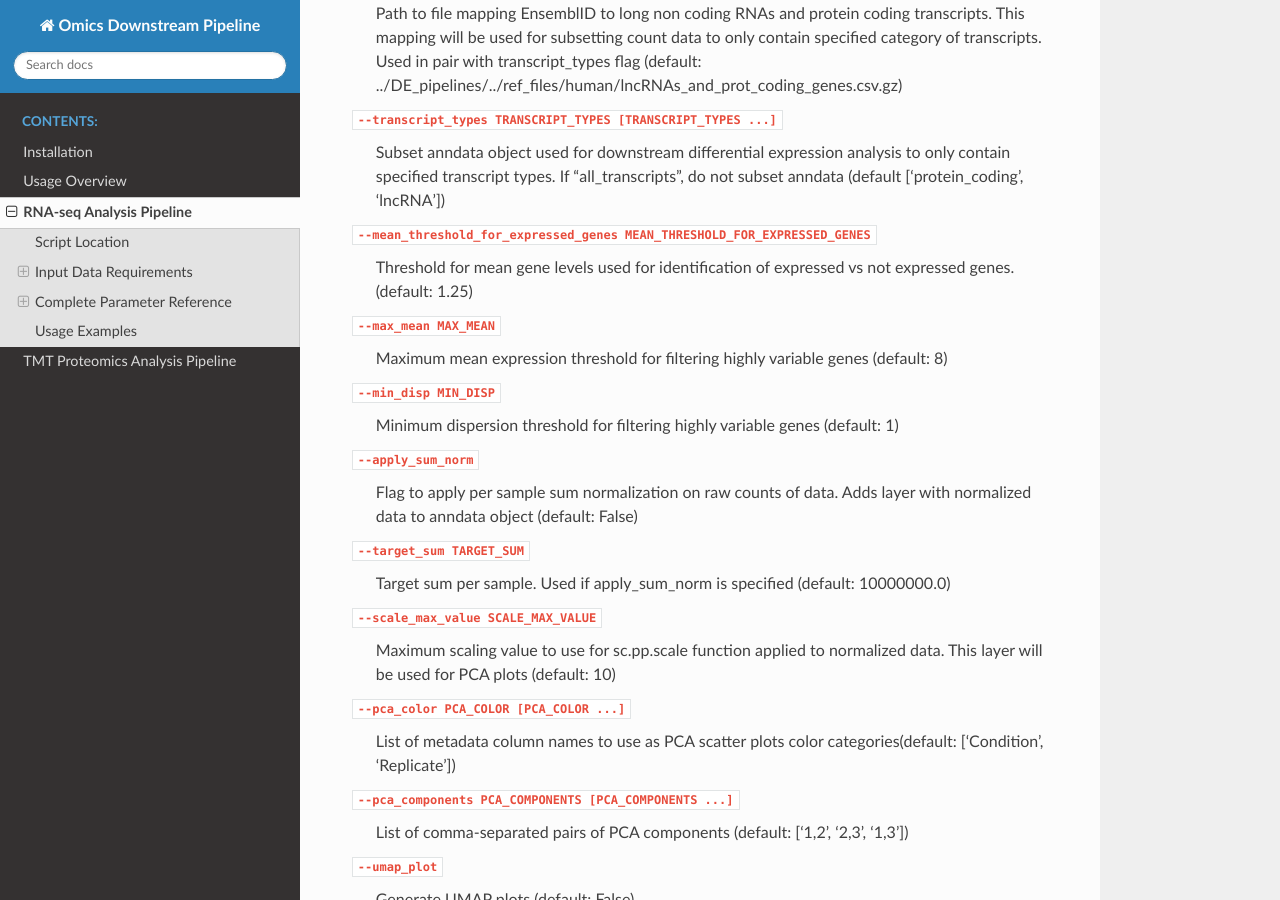
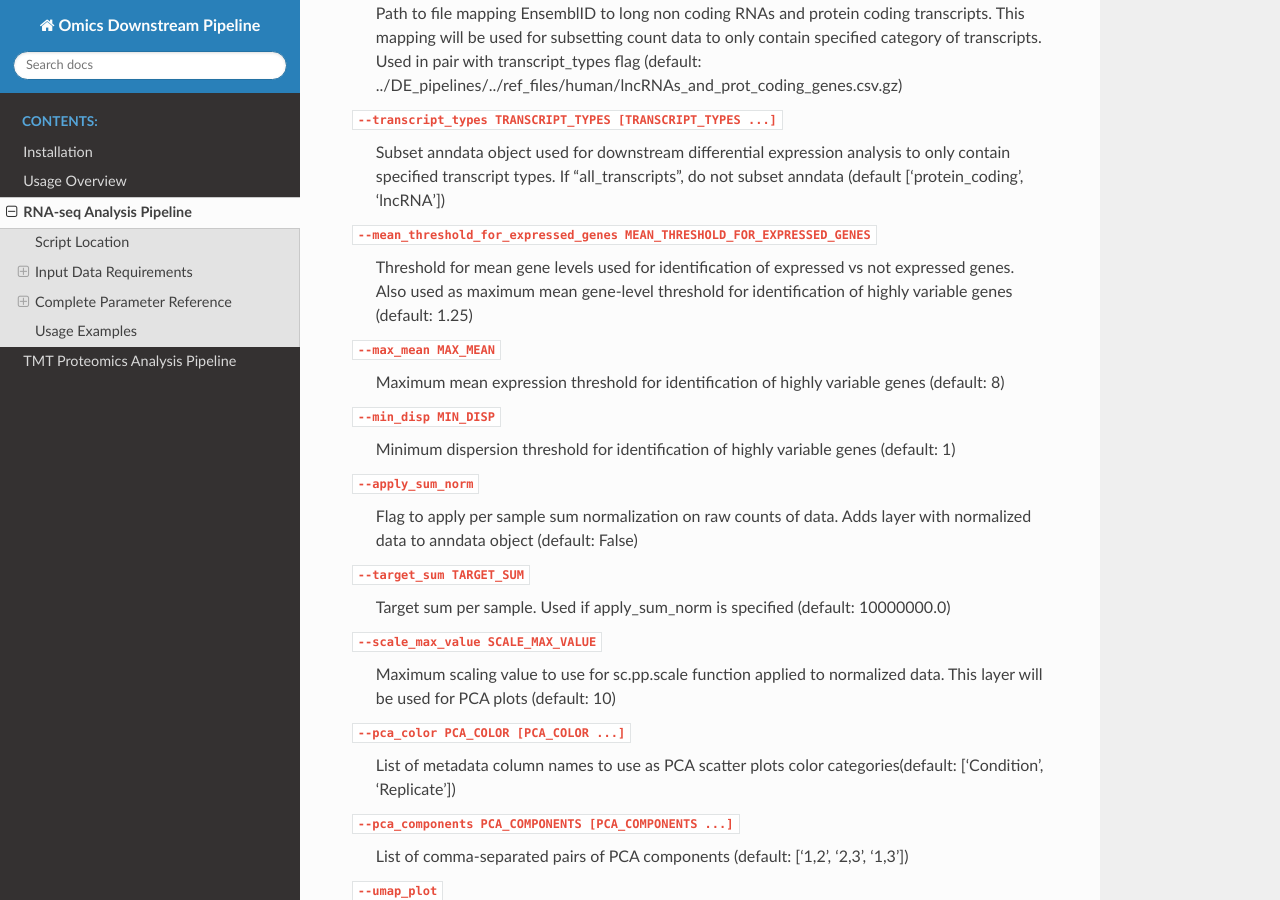
Before and after one commit to StanislavBratchikov/pipeline_documentation_public, a Sphinx documentation site: the page built from docs/rnaseq.rst, in a window 1280 px wide and 900 px high, scrolled down 1795 px. Built offline with Sphinx 7.4.7 and the Read the Docs theme 3.1.0, drawn with Linux system fonts in a browser that asks for light colours.

Commit message:
web refactoring

```diff
--- a/docs/rnaseq.rst
+++ b/docs/rnaseq.rst
@@ -71,13 +71,13 @@ Preprocessing Parameters
     Subset anndata object used for downstream differential expression analysis to only contain specified transcript types. If "all_transcripts", do not subset anndata (default ['protein_coding', 'lncRNA'])
 
 ``--mean_threshold_for_expressed_genes MEAN_THRESHOLD_FOR_EXPRESSED_GENES``
-    Threshold for mean gene levels used for identification of expressed vs not expressed genes.(default: 1.25)
+     Threshold for mean gene levels used for identification of expressed vs not expressed genes. Also used as maximum mean gene-level threshold for identification of highly variable genes (default: 1.25)
 
 ``--max_mean MAX_MEAN``
-    Maximum mean expression threshold for filtering highly variable genes (default: 8)
+    Maximum mean expression threshold for identification of highly variable genes (default: 8)
 
 ``--min_disp MIN_DISP``
-    Minimum dispersion threshold for filtering highly variable genes (default: 1)
+    Minimum dispersion threshold for identification of highly variable genes (default: 1)
 
 ``--apply_sum_norm``
     Flag to apply per sample sum normalization on raw counts of data. Adds layer with normalized data to anndata object (default: False)
```
